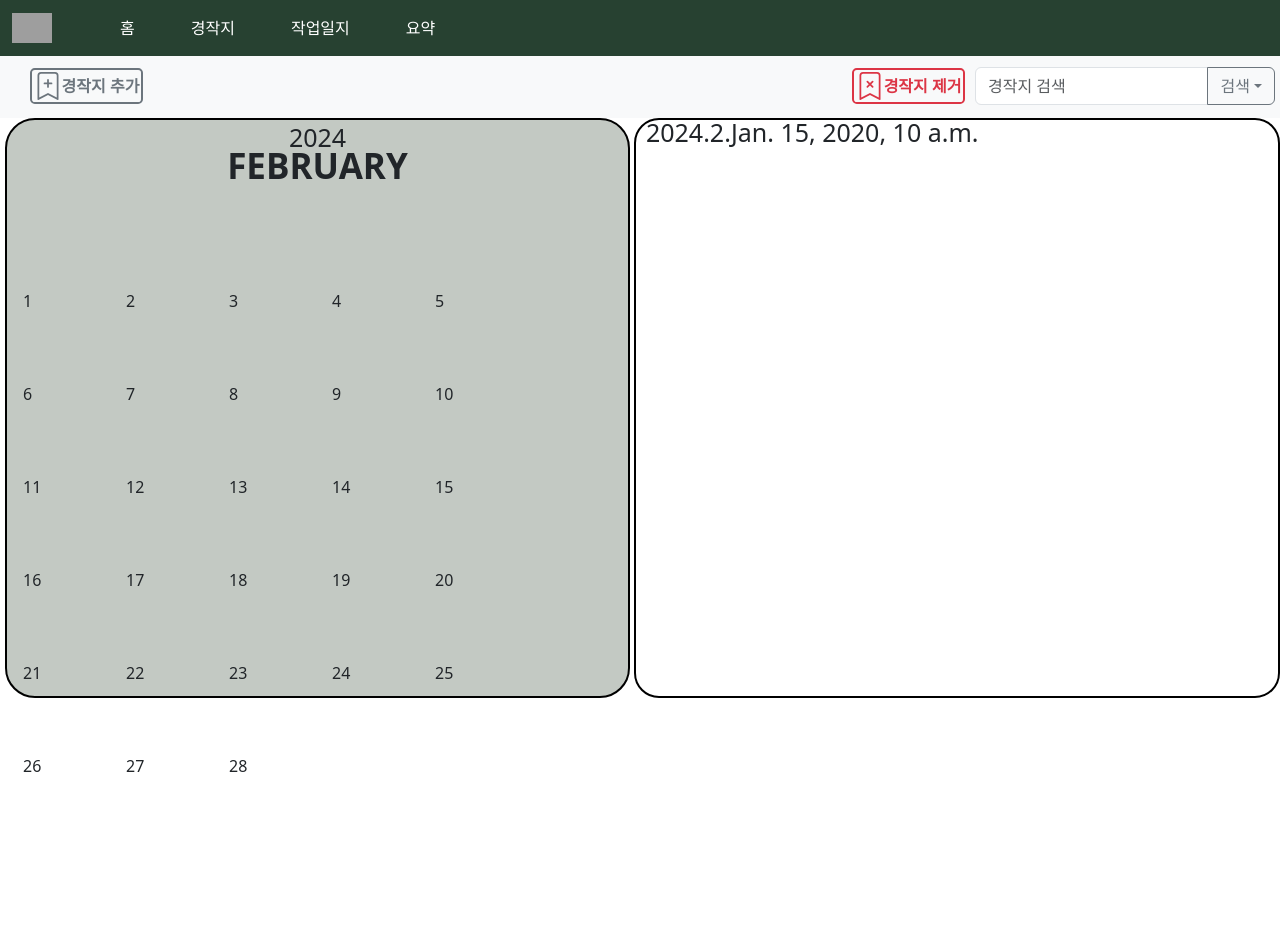
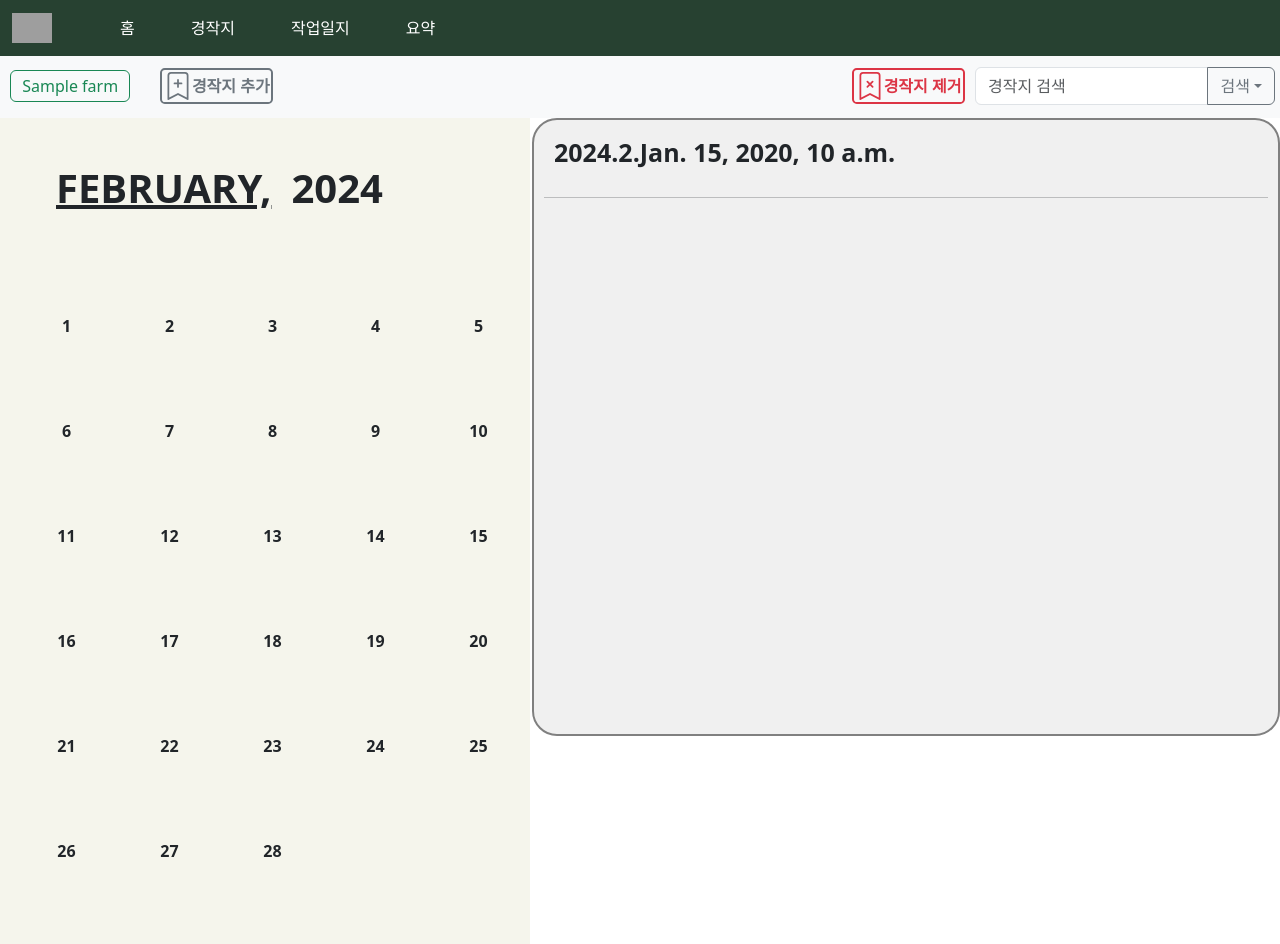
Before and after one commit to susong22/myagmo_final, a Django app: template agmo_myfarm/templates/workdiary/workdiary_main.html in a window 1280 px wide. Before the commit the page ends 772 px from the top, so only its background shows below. Run offline with Django 3.2, Linux system fonts and the light colour scheme; the template is opened without the code that fills it: most values are stand-ins (such as "Sample title", 1, 10 or a date in 2020); grey boxes are pictures that could not be loaded.

Commit message:
Update workdiary_main.html

```diff
--- a/agmo_myfarm/templates/workdiary/workdiary_main.html
+++ b/agmo_myfarm/templates/workdiary/workdiary_main.html
@@ -5,61 +5,60 @@
     <!-- 필요한 meta tags 첨부하는 곳-->
     <meta charset="utf-8">
     <meta name="viewport" content="width=device-width, initial-scale=1">
-
+    <link rel="stylesheet" href="https://fonts.googleapis.com/css2?family=Material+Symbols+Outlined:opsz,wght,FILL,GRAD@24,400,0,0" />
     <!-- Bootstrap CSS부분-->
     <title>작업일지</title>
+    <script src="https://polyfill.io/v3/polyfill.min.js?features=default"></script>
     <link rel="stylesheet" href="https://fonts.googleapis.com/css2?family=Material+Symbols+Outlined:opsz,wght,FILL,GRAD@24,400,0,0" />
     <link href="https://cdn.jsdelivr.net/npm/bootstrap@5.3.1/dist/css/bootstrap.min.css" rel="stylesheet" integrity="sha384-4bw+/aepP/YC94hEpVNVgiZdgIC5+VKNBQNGCHeKRQN+PtmoHDEXuppvnDJzQIu9" crossorigin="anonymous">
   <style>
+
   .rightBody{
-    border-radius: 50px;
-    margin-left:5px;
-    background-color: rgb(195, 201, 195);
-    width: 741px;
-    height: 580px;
-    border-radius: 30px;
-    border: 2px solid black; /* 2px 실선 테두리를 검은색으로 지정 */
+
+    background-color: rgb(245, 245, 236);
+    width: 781px;
+    height: 100%;
     display: inline-block;
 
   }
   .leftBody{
-    width: 766px;
-
+    width: 748px;
+    height: 618px;
+    background-color: #f0f0f0; padding: 10px; border: 2px solid #ccc;
     border-radius: 25px;
-    margin-left:4px;
-    border: 2px solid black; /* 2px 실선 테두리를 검은색으로 지정 */
+    margin-left:2px;
+    border: 2px solid gray; /* 2px 실선 테두리를 검은색으로 지정 */
     display: inline-block;
+  }
+  .downBody{
+    width: 731px;
+    height:488px;
+    display:inline-block;
+    overflow-y: auto;
   }
   #calendar {
 
-    margin-top:105px;
+    margin-top:90px;
     margin-left: 15px;
     display: flex;
     flex-wrap: wrap;
     gap: 0px; /* 날짜 사이의 간격을 설정합니다. */
   }
   .day {
-    border: 1px solid transparent; /* 2px 실선 (근데 투명이라 겹쳐도 상관없음) 테두리를 검은색으로 지정 */
+    font-weight: bold;
     display: inline-block;
     width: 103px;
-    height: 93px;
-
+    height: 105px;
+    text-align: center;
     cursor: pointer;
   }
-  .day:hover {
-    background-color: white;
-  }
-  .material-symbols-outlined{
-    color:black;
-    font-size: xx-large;
-    margin-top:50px;
-  }
+
   .fieldRecord{
-    width: 754px;
+    width: 711px;
     border-radius: 15px;
     margin-top:10px;
-    margin-left:5px;
-    border: 2px solid black; /* 2px 실선 테두리를 검은색으로 지정 */
+    margin-left: 3px;
+    border: 2px solid #274131; /* 2px 실선 테두리를 검은색으로 지정 */
     display: inline-block;
   }
   p {
@@ -70,6 +69,17 @@
     font-size: 24px;
     font-weight: 800;
   }
+  .bold{
+    font-weight: bold;
+  }
+  .flex{
+    display: flex;
+  }
+  .material-symbols-outlined{
+    margin-left: 8px;
+    margin-top: 7px;
+    font-size: 30px;
+  }
   </style>
   </head>
 
@@ -79,33 +89,36 @@
     <script src="https://cdn.jsdelivr.net/npm/bootstrap@5.3.1/dist/js/bootstrap.bundle.min.js" integrity="sha384-HwwvtgBNo3bZJJLYd8oVXjrBZt8cqVSpeBNS5n7C8IVInixGAoxmnlMuBnhbgrkm" crossorigin="anonymous"></script>
   <header>
       <!-- 헤더 고정 -->
-      {% include 'workdiary/header.html' with content=farm_list %}
+      {% include 'workdiary/header.html' %}
   </header>
 
   <div style="display:flex;">
     <div class="rightBody">
-      <p style="text-align: center;font-size: 25px;font-weight:100;margin-top: 5px;">2024</p>
-      <p style="text-align: center;font-size: 35px;font-weight: bold;margin-top: -18px;">FEBRUARY</p>
+      <div style="display:flex">
+        <p style="font-size: 40px;font-weight: bold;margin-top: 50px;text-decoration: underline;margin-left:56px">FEBRUARY,</p>
+        <p style="font-size: 40px;font-weight:bold;margin-top: 50px;margin-left:20px">2024</p>
+      </div>
       <div id="calendar"></div>
     </div>
 
-    <div class="leftBody" >
+    <div class="leftBody">
       <div>
         <div style="display: flex;">
-          <p style="font-size: 25px;margin-left: 10px;">2024.2.</p>
-          <div style="font-size: 25px;" id="leftBody"></div>
+          <p style="font-size: 25px;margin-left: 10px;font-weight: bold;margin-top: 10px;">2024.2.</p>
+          <div style="font-size: 25px;margin-top:10px;" id="leftBody"></div>
         </div>
-        <div>
-
+        <hr>
+        <div class="downBody">
+          <div id="workInfo"></div>
         </div>
-      <div id="workInfo"></div>
+      </div>
     </div>
 
   <script>
     // 달력을 만들고 날짜에 클릭 이벤트를 추가합니다.
     const calendar = document.getElementById('calendar');
     const workInfo = document.getElementById('workInfo');
-    leftBody.innerHTML=`<p>{{ today_day }}</p>`
+    leftBody.innerHTML=`<p class="bold">{{ today_day }}</p>`
     //페이지에 처음 들어왔을때 오늘거 표시하게 하기 위함.
     fetch(`workinfo?date={{ today_day }}`)
 
@@ -121,12 +134,28 @@
                 const work = data[j];
                 workInfo.innerHTML += `
                 <div class="fieldRecord">
-                    <p style="font-weight=bold;font-size: 24px;"> ${work.field_name}</p>
-                    <p>작업 이름: ${work.work_name}</p>
-                    <p>작물: ${work.crop}</p>
-                    <p>상세 메모: ${work.user_memo}</p>
+                  <div style="display:flex">
+                    <p class="bold" style="font-size: 24px;margin-left:8px;margin-top:2px"> ${work.field_name}</p>
+                    ${work.machine_name === '파종기' ? '<span class="material-symbols-outlined" style="z-index: 2; position:relative; bottom:5px;">wrist</span>' :
+                    work.machine_name === '써레' ? '<span class="material-symbols-outlined" style="z-index: 2; position:relative; bottom:5px;">auto_towing</span>' :
+                    work.machine_name === '스프레이어' ? '<span class="material-symbols-outlined" style="z-index: 2; position:relative; bottom:5px;">sprinkler</span>' : ''}
+                    <div class="progress" style="margin-left:8px; margin-top:7px;width:550px" role="progressbar" aria-label="Success example" aria-valuenow="25" aria-valuemin="0" aria-valuemax="100">
+                      <div class="progress-bar bg-success" style="width: 25%">작업률: 25%</div>
+                    </div>
+                    </div>
+                  <p style="margin-left:8px;">작업 이름: ${work.work_name}</p>
+                  <p style="margin-left:8px;">작물: ${work.crop}</p>
+                  <div class="flex">
+                    <div style="width:630px">
+                      <p style="margin-left:8px;margin-top:3px;">상세 메모: ${work.user_memo}</p>
+                    </div>
+                    <div>
+                      <button type="button" class="btn btn-outline-secondary" style="margin-bottom:5px;--bs-btn-padding-y: .0rem; --bs-btn-padding-x: .1rem; --bs-btn-border-radius: 10px;margin-left:6px; border-width:2px; padding-bottom: 5px;">
+                        <div style="font-size: 14px; font-weight: 800; display: inline-block; vertical-align: middle; line-height: 1; padding-top: 5px;">작업편집</div>
+                      </button>
+                    </div>
+                  </div>
                 </div>
-                <div></div>
             `;
             }
         })
@@ -139,7 +168,7 @@
         day.textContent = i;
         day.addEventListener('click', () => {
           // 클릭한 날짜에 대한 작업 정보 요청
-          leftBody.innerHTML=`<p>${i}</p>`
+          leftBody.innerHTML=`<p class="bold">${i}</p>`
           fetch(`workinfo?date=${i}`)
           .then(response => {
             if (!response.ok) {
@@ -154,13 +183,29 @@
                 const work = data[j];
                 workInfo.innerHTML += `
                 <div class="fieldRecord">
-                    <p style="font-weight=bold;font-size: 24px;"> ${work.field_name}</p>
-                    <p>작업 이름: ${work.work_name}</p>
-                    <p>작물: ${work.crop}</p>
-                    <p>상세 메모: ${work.user_memo}</p>
+                  <div style="display:flex">
+                    <p class="bold" style="font-size: 24px;margin-left:8px;margin-top:2px"> ${work.field_name}</p>
+                    ${work.machine_name === '파종기' ? '<span class="material-symbols-outlined" style="z-index: 2; position:relative; bottom:5px;">wrist</span>' :
+                    work.machine_name === '써레' ? '<span class="material-symbols-outlined" style="z-index: 2; position:relative; bottom:5px;">auto_towing</span>' :
+                    work.machine_name === '스프레이어' ? '<span class="material-symbols-outlined" style="z-index: 2; position:relative; bottom:5px;">sprinkler</span>' : ''}
+                    <div class="progress" style="margin-left:8px; margin-top:7px;width:550px" role="progressbar" aria-label="Success example" aria-valuenow="25" aria-valuemin="0" aria-valuemax="100">
+                      <div class="progress-bar bg-success" style="width: 25%">작업률: 25%</div>
+                    </div>
+                  </div>
+                  <p style="margin-left:8px;">작업 이름: ${work.work_name}</p>
+                  <p style="margin-left:8px;">작물: ${work.crop}</p>
 
+                  <div class="flex">
+                    <div style="width:630px">
+                      <p style="margin-left:8px;margin-top:3px;">상세 메모: ${work.user_memo}</p>
+                    </div>
+                    <div>
+                      <button type="button" class="btn btn-outline-secondary" style="margin-bottom:5px;--bs-btn-padding-y: .0rem; --bs-btn-padding-x: .1rem; --bs-btn-border-radius: 10px;margin-left:6px; border-width:2px; padding-bottom: 5px;">
+                        <div style="font-size: 14px; font-weight: 800; display: inline-block; vertical-align: middle; line-height: 1; padding-top: 5px;">작업편집</div>
+                      </button>
+                    </div>
+                  </div>
                 </div>
-                <div></div>
             `;
               }
             })
```
